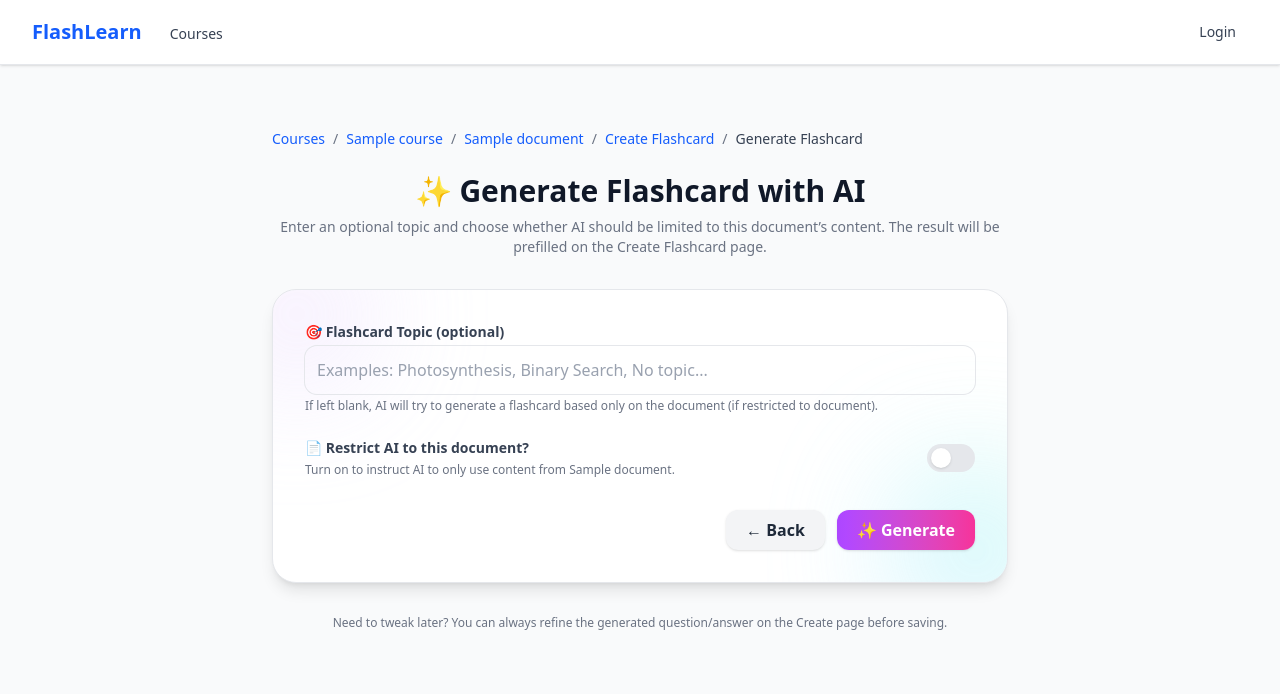
After one commit to eldrianayera/FlashLearn, a Django app: template src/core/templates/core/flashcard_generate.html in a window 1280 px wide. The commit adds this page. Shown: the top 694 px of the page. Run offline with Django 3.2, Linux system fonts and the light colour scheme; the template is opened without the code that fills it: most values are stand-ins (such as "Sample title", 1, 10 or a date in 2020); some libraries are stand-ins or nearby versions.

Commit message:
feat: add generate flashcard with AI feature

```diff
--- a/src/core/models.py
+++ b/src/core/models.py
@@ -39,8 +39,8 @@ class Document(models.Model):
         return self.name
 
 class Flashcard(models.Model):
-    question = models.CharField(max_length=50)
-    answer = models.CharField(max_length=100)
+    question = models.CharField(max_length=1000)
+    answer = models.CharField(max_length=1000)
     document = models.ForeignKey(Document, related_name='flashcards', on_delete=models.CASCADE)
     user = models.ForeignKey(User, on_delete=models.CASCADE, related_name='flashcards')
 
--- a/src/core/templates/core/flashcard_form.html
+++ b/src/core/templates/core/flashcard_form.html
@@ -70,8 +70,9 @@
         <!-- Actions -->
         <div class="flex items-center justify-end gap-3 pt-4">
           <!-- Generate with AI -->
-          <button type="button" class="inline-flex items-center gap-2 px-5 py-2 rounded-xl bg-gradient-to-r from-purple-500 to-pink-500 text-white font-semibold shadow hover:from-purple-600 hover:to-pink-600 focus:outline-none focus:ring-2 focus:ring-purple-400 transition-all">🤖 Generate with AI</button>
-
+          <form action="{% url 'flashcard-generate' document.pk %}" method="post">
+            <a href="{% url 'flashcard-generate' document.pk %}" class="inline-flex items-center gap-2 px-5 py-2 rounded-xl bg-gradient-to-r from-purple-500 to-pink-500 text-white font-semibold shadow hover:from-purple-600 hover:to-pink-600 focus:outline-none focus:ring-2 focus:ring-purple-400 transition-all">🤖 Generate with AI</a>
+          </form>
           <!-- Save/Create -->
           <button type="submit" class="inline-flex items-center gap-2 px-5 py-2 rounded-xl bg-blue-600 text-white font-semibold shadow hover:bg-blue-700 focus:outline-none focus:ring-2 focus:ring-blue-400 transition-all">
             {% if update %}
--- /dev/null
+++ b/src/core/templates/core/flashcard_generate.html
@@ -0,0 +1,93 @@
+{% extends 'base.html' %}
+
+{% block title %}
+  Generate Flashcard · {{ document.name }}
+{% endblock %}
+
+{% block content %}
+  <div class="max-w-3xl mx-auto py-10 px-4">
+    <!-- Breadcrumb -->
+    <nav class="text-sm mb-6">
+      <ol class="flex space-x-2 text-gray-500">
+        <li>
+          <a href="{% url 'courses' %}" class="hover:underline text-blue-600">Courses</a>
+        </li>
+        <li>/</li>
+        <li>
+          <a href="{% url 'course-detail' document.course.slug %}" class="hover:underline text-blue-600">{{ document.course.name }}</a>
+        </li>
+        <li>/</li>
+        <li>
+          <a href="{% url 'document-detail' document.pk %}" class="hover:underline text-blue-600">{{ document.name }}</a>
+        </li>
+        <li>/</li>
+        <li>
+          <a href="{% url 'flashcard-create' document.pk %}" class="hover:underline text-blue-600"> Create Flashcard </a>
+        </li>
+        <li>/</li>
+        <li class="text-gray-700 font-medium">Generate Flashcard</li>
+      </ol>
+    </nav>
+
+    <!-- Header -->
+    <div class="mb-8 text-center">
+      <h1 class="text-3xl font-extrabold text-gray-900 flex items-center justify-center gap-2">✨ Generate Flashcard with AI</h1>
+      <p class="text-sm text-gray-500 mt-2">Enter an optional topic and choose whether AI should be limited to this document’s content. The result will be prefilled on the Create Flashcard page.</p>
+    </div>
+
+    <!-- Card -->
+    <div class="relative rounded-3xl border border-gray-200 bg-white shadow-lg overflow-hidden">
+      <!-- playful glow background -->
+      <div class="pointer-events-none absolute -top-10 -left-10 h-32 w-32 rounded-full bg-gradient-to-br from-pink-200 via-purple-200 to-indigo-200 opacity-60 blur-3xl"></div>
+      <div class="pointer-events-none absolute -bottom-12 -right-12 h-40 w-40 rounded-full bg-gradient-to-tr from-blue-200 via-cyan-200 to-emerald-200 opacity-60 blur-3xl"></div>
+
+      <form method="post" class="relative p-8 space-y-6 z-10">
+        {% csrf_token %}
+
+        {% if error %}
+          <div class="rounded-xl border border-red-200 bg-red-50 p-4 text-red-800 text-sm font-medium shadow-sm">{{ error }}</div>
+        {% endif %}
+
+        <!-- Topic -->
+        <div>
+          <label for="topic" class="block text-sm font-semibold text-gray-700 mb-1">🎯 Flashcard Topic (optional)</label>
+          <input id="topic" name="topic" type="text" value="{{ request.POST.topic|default_if_none:'' }}" placeholder="Examples: Photosynthesis, Binary Search, No topic..." class="w-full rounded-xl border-gray-300 text-gray-900 placeholder-gray-400 p-3 ring-1 ring-gray-200 focus:ring-2 focus:ring-indigo-400 focus:border-indigo-400 transition-all duration-200" />
+          <p class="mt-1 text-xs text-gray-500">If left blank, AI will try to generate a flashcard based only on the document (if restricted to document).</p>
+        </div>
+
+        <!-- From this document? -->
+        <div class="flex items-center justify-between gap-4">
+          <div>
+            <span class="block text-sm font-semibold text-gray-700 mb-1">📄 Restrict AI to this document?</span>
+            <p class="text-xs text-gray-500">
+              Turn on to instruct AI to only use content from <span class="font-medium">{{ document.name }}</span>.
+            </p>
+          </div>
+
+          <!-- pretty switch -->
+          <label class="relative inline-flex items-center cursor-pointer select-none">
+            <input type="checkbox" id="isDocumentLimited" name="isDocumentLimited" class="sr-only peer" />
+            <div class="w-12 h-7 bg-gray-200 peer-focus:outline-none rounded-full peer peer-checked:bg-indigo-500 transition-colors duration-200"></div>
+            <span class="absolute left-1 top-1 w-5 h-5 bg-white rounded-full shadow transform transition-transform duration-200 peer-checked:translate-x-5"></span>
+          </label>
+        </div>
+
+        {% comment %} <!-- Callout -->
+        <div class="rounded-xl border border-indigo-200 bg-indigo-50 p-4 text-indigo-900 text-sm">
+          🤖 <span class="font-medium">Tip:</span> After clicking <em>Generate</em>, you’ll be redirected back to the
+          <span class="font-medium">Create Flashcard</span> page with the question and answer fields already filled in. You can still edit before saving.
+        </div> {% endcomment %}
+
+        <!-- Actions -->
+        <div class="flex items-center justify-end gap-3 pt-2">
+          <a class="inline-flex items-center gap-2 px-5 py-2 rounded-xl bg-gray-100 text-gray-800 font-semibold shadow hover:bg-gray-200 focus:outline-none focus:ring-2 focus:ring-gray-300 transition-all">← Back</a>
+
+          <button type="submit" class="inline-flex items-center gap-2 px-5 py-2 rounded-xl bg-gradient-to-r from-purple-500 to-pink-500 text-white font-semibold shadow hover:from-purple-600 hover:to-pink-600 focus:outline-none focus:ring-2 focus:ring-purple-400 transition-all">✨ Generate</button>
+        </div>
+      </form>
+    </div>
+
+    <!-- Footer hint -->
+    <div class="mt-8 text-center text-xs text-gray-500">Need to tweak later? You can always refine the generated question/answer on the Create page before saving.</div>
+  </div>
+{% endblock %}
--- a/src/core/urls.py
+++ b/src/core/urls.py
@@ -16,5 +16,6 @@ urlpatterns = [
     path('documents/<int:pk>/flashcard/create/', views.FlashcardCreateView.as_view() , name="flashcard-create"),
     path('documents/<int:pk>/flashcard/delete/', views.FlashcardDeleteView.as_view() , name="flashcard-delete"),
     path('documents/<int:pk>/flashcard/update/', views.FlashcardUpdateView.as_view() , name="flashcard-update"),
+    path('documents/<int:pk>/flashcard/generate/', views.FlashcardGenerate.as_view() , name="flashcard-generate"),
     path('', views.LandingPageView.as_view() , name="home"),
 ]
--- a/src/static/output.css
+++ b/src/static/output.css
@@ -9,19 +9,15 @@
       "Courier New", monospace;
     --color-red-50: oklch(97.1% 0.013 17.38);
     --color-red-200: oklch(88.5% 0.062 18.334);
-    --color-red-300: oklch(80.8% 0.114 19.571);
     --color-red-400: oklch(70.4% 0.191 22.216);
     --color-red-500: oklch(63.7% 0.237 25.331);
     --color-red-600: oklch(57.7% 0.245 27.325);
     --color-red-700: oklch(50.5% 0.213 27.518);
     --color-red-800: oklch(44.4% 0.177 26.899);
-    --color-amber-400: oklch(82.8% 0.189 84.429);
     --color-amber-500: oklch(76.9% 0.188 70.08);
-    --color-amber-600: oklch(66.6% 0.179 58.318);
     --color-green-50: oklch(98.2% 0.018 155.826);
     --color-green-100: oklch(96.2% 0.044 156.743);
     --color-green-200: oklch(92.5% 0.084 155.995);
-    --color-green-700: oklch(52.7% 0.154 150.069);
     --color-green-800: oklch(44.8% 0.119 151.328);
     --color-green-900: oklch(39.3% 0.095 152.535);
     --color-emerald-50: oklch(97.9% 0.021 166.113);
@@ -29,10 +25,10 @@
     --color-emerald-200: oklch(90.5% 0.093 164.15);
     --color-emerald-700: oklch(50.8% 0.118 165.612);
     --color-emerald-900: oklch(37.8% 0.077 168.94);
+    --color-cyan-200: oklch(91.7% 0.08 205.041);
     --color-blue-50: oklch(97% 0.014 254.604);
     --color-blue-100: oklch(93.2% 0.032 255.585);
     --color-blue-200: oklch(88.2% 0.059 254.128);
-    --color-blue-300: oklch(80.9% 0.105 251.813);
     --color-blue-400: oklch(70.7% 0.165 254.624);
     --color-blue-500: oklch(62.3% 0.214 259.815);
     --color-blue-600: oklch(54.6% 0.245 262.881);
@@ -67,7 +63,6 @@
     --color-gray-700: oklch(37.3% 0.034 259.733);
     --color-gray-800: oklch(27.8% 0.033 256.848);
     --color-gray-900: oklch(21% 0.034 264.665);
-    --color-black: #000;
     --color-white: #fff;
     --spacing: 0.25rem;
     --container-sm: 24rem;
@@ -97,7 +92,6 @@
     --font-weight-bold: 700;
     --font-weight-extrabold: 800;
     --leading-relaxed: 1.625;
-    --radius-sm: 0.25rem;
     --radius-md: 0.375rem;
     --radius-lg: 0.5rem;
     --radius-xl: 0.75rem;
@@ -266,6 +260,17 @@
   .pointer-events-none {
     pointer-events: none;
   }
+  .sr-only {
+    position: absolute;
+    width: 1px;
+    height: 1px;
+    padding: 0;
+    margin: -1px;
+    overflow: hidden;
+    clip-path: inset(50%);
+    white-space: nowrap;
+    border-width: 0;
+  }
   .absolute {
     position: absolute;
   }
@@ -302,6 +307,9 @@
   .-right-10 {
     right: calc(var(--spacing) * -10);
   }
+  .-right-12 {
+    right: calc(var(--spacing) * -12);
+  }
   .right-3 {
     right: calc(var(--spacing) * 3);
   }
@@ -311,18 +319,21 @@
   .-bottom-8 {
     bottom: calc(var(--spacing) * -8);
   }
+  .-bottom-12 {
+    bottom: calc(var(--spacing) * -12);
+  }
   .bottom-6 {
     bottom: calc(var(--spacing) * 6);
   }
   .-left-10 {
     left: calc(var(--spacing) * -10);
   }
+  .left-1 {
+    left: calc(var(--spacing) * 1);
+  }
   .left-5 {
     left: calc(var(--spacing) * 5);
   }
-  .-z-10 {
-    z-index: calc(10 * -1);
-  }
   .z-10 {
     z-index: 10;
   }
@@ -449,6 +454,12 @@
   .h-4 {
     height: calc(var(--spacing) * 4);
   }
+  .h-5 {
+    height: calc(var(--spacing) * 5);
+  }
+  .h-7 {
+    height: calc(var(--spacing) * 7);
+  }
   .h-14 {
     height: calc(var(--spacing) * 14);
   }
@@ -464,6 +475,9 @@
   .h-32 {
     height: calc(var(--spacing) * 32);
   }
+  .h-40 {
+    height: calc(var(--spacing) * 40);
+  }
   .h-px {
     height: 1px;
   }
@@ -479,6 +493,12 @@
   .w-4 {
     width: calc(var(--spacing) * 4);
   }
+  .w-5 {
+    width: calc(var(--spacing) * 5);
+  }
+  .w-12 {
+    width: calc(var(--spacing) * 12);
+  }
   .w-14 {
     width: calc(var(--spacing) * 14);
   }
@@ -494,6 +514,9 @@
   .w-32 {
     width: calc(var(--spacing) * 32);
   }
+  .w-40 {
+    width: calc(var(--spacing) * 40);
+  }
   .w-full {
     width: 100%;
   }
@@ -539,18 +558,14 @@
     --tw-translate-y: calc(calc(1/2 * 100%) * -1);
     translate: var(--tw-translate-x) var(--tw-translate-y);
   }
-  .-translate-y-6 {
-    --tw-translate-y: calc(var(--spacing) * -6);
-    translate: var(--tw-translate-x) var(--tw-translate-y);
+  .transform {
+    transform: var(--tw-rotate-x,) var(--tw-rotate-y,) var(--tw-rotate-z,) var(--tw-skew-x,) var(--tw-skew-y,);
   }
   .cursor-pointer {
     cursor: pointer;
   }
   .resize {
     resize: both;
-  }
-  .grid-cols-2 {
-    grid-template-columns: repeat(2, minmax(0, 1fr));
   }
   .flex-col {
     flex-direction: column;
@@ -662,17 +677,10 @@
   .rounded-md {
     border-radius: var(--radius-md);
   }
-  .rounded-sm {
-    border-radius: var(--radius-sm);
-  }
   .rounded-xl {
     border-radius: var(--radius-xl);
   }
   .border {
-    border-style: var(--tw-border-style);
-    border-width: 1px;
-  }
-  .border-1 {
     border-style: var(--tw-border-style);
     border-width: 1px;
   }
@@ -800,8 +796,16 @@
     --tw-gradient-position: to right in oklab;
     background-image: linear-gradient(var(--tw-gradient-stops));
   }
+  .bg-gradient-to-tr {
+    --tw-gradient-position: to top right in oklab;
+    background-image: linear-gradient(var(--tw-gradient-stops));
+  }
   .bg-\[radial-gradient\(ellipse_at_top\,_var\(--tw-gradient-stops\)\)\] {
     background-image: radial-gradient(ellipse at top, var(--tw-gradient-stops));
+  }
+  .from-blue-200 {
+    --tw-gradient-from: var(--color-blue-200);
+    --tw-gradient-stops: var(--tw-gradient-via-stops, var(--tw-gradient-position), var(--tw-gradient-from) var(--tw-gradient-from-position), var(--tw-gradient-to) var(--tw-gradient-to-position));
   }
   .from-blue-600 {
     --tw-gradient-from: var(--color-blue-600);
@@ -817,10 +821,6 @@
   }
   .from-pink-200 {
     --tw-gradient-from: var(--color-pink-200);
-    --tw-gradient-stops: var(--tw-gradient-via-stops, var(--tw-gradient-position), var(--tw-gradient-from) var(--tw-gradient-from-position), var(--tw-gradient-to) var(--tw-gradient-to-position));
-  }
-  .from-pink-500 {
-    --tw-gradient-from: var(--color-pink-500);
     --tw-gradient-stops: var(--tw-gradient-via-stops, var(--tw-gradient-position), var(--tw-gradient-from) var(--tw-gradient-from-position), var(--tw-gradient-to) var(--tw-gradient-to-position));
   }
   .from-purple-500 {
@@ -842,6 +842,11 @@
     }
     --tw-gradient-stops: var(--tw-gradient-via-stops, var(--tw-gradient-position), var(--tw-gradient-from) var(--tw-gradient-from-position), var(--tw-gradient-to) var(--tw-gradient-to-position));
   }
+  .via-cyan-200 {
+    --tw-gradient-via: var(--color-cyan-200);
+    --tw-gradient-via-stops: var(--tw-gradient-position), var(--tw-gradient-from) var(--tw-gradient-from-position), var(--tw-gradient-via) var(--tw-gradient-via-position), var(--tw-gradient-to) var(--tw-gradient-to-position);
+    --tw-gradient-stops: var(--tw-gradient-via-stops);
+  }
   .via-gray-200 {
     --tw-gradient-via: var(--color-gray-200);
     --tw-gradient-via-stops: var(--tw-gradient-position), var(--tw-gradient-from) var(--tw-gradient-from-position), var(--tw-gradient-via) var(--tw-gradient-via-position), var(--tw-gradient-to) var(--tw-gradient-to-position);
@@ -870,14 +875,14 @@
     --tw-gradient-via-stops: var(--tw-gradient-position), var(--tw-gradient-from) var(--tw-gradient-from-position), var(--tw-gradient-via) var(--tw-gradient-via-position), var(--tw-gradient-to) var(--tw-gradient-to-position);
     --tw-gradient-stops: var(--tw-gradient-via-stops);
   }
+  .to-emerald-200 {
+    --tw-gradient-to: var(--color-emerald-200);
+    --tw-gradient-stops: var(--tw-gradient-via-stops, var(--tw-gradient-position), var(--tw-gradient-from) var(--tw-gradient-from-position), var(--tw-gradient-to) var(--tw-gradient-to-position));
+  }
   .to-indigo-200 {
     --tw-gradient-to: var(--color-indigo-200);
     --tw-gradient-stops: var(--tw-gradient-via-stops, var(--tw-gradient-position), var(--tw-gradient-from) var(--tw-gradient-from-position), var(--tw-gradient-to) var(--tw-gradient-to-position));
   }
-  .to-indigo-500 {
-    --tw-gradient-to: var(--color-indigo-500);
-    --tw-gradient-stops: var(--tw-gradient-via-stops, var(--tw-gradient-position), var(--tw-gradient-from) var(--tw-gradient-from-position), var(--tw-gradient-to) var(--tw-gradient-to-position));
-  }
   .to-pink-100 {
     --tw-gradient-to: var(--color-pink-100);
     --tw-gradient-stops: var(--tw-gradient-via-stops, var(--tw-gradient-position), var(--tw-gradient-from) var(--tw-gradient-from-position), var(--tw-gradient-to) var(--tw-gradient-to-position));
@@ -1238,21 +1237,37 @@
     --tw-duration: 300ms;
     transition-duration: 300ms;
   }
+  .select-none {
+    -webkit-user-select: none;
+    user-select: none;
+  }
   .group-open\:rotate-180 {
     &:is(:where(.group):is([open], :popover-open, :open) *) {
       rotate: 180deg;
     }
   }
-  .group-open\:bg-gray-50 {
-    &:is(:where(.group):is([open], :popover-open, :open) *) {
-      background-color: var(--color-gray-50);
-    }
-  }
   .group-hover\:text-blue-700 {
     &:is(:where(.group):hover *) {
       @media (hover: hover) {
         color: var(--color-blue-700);
       }
+    }
+  }
+  .peer-checked\:translate-x-5 {
+    &:is(:where(.peer):checked ~ *) {
+      --tw-translate-x: calc(var(--spacing) * 5);
+      translate: var(--tw-translate-x) var(--tw-translate-y);
+    }
+  }
+  .peer-checked\:bg-indigo-500 {
+    &:is(:where(.peer):checked ~ *) {
+      background-color: var(--color-indigo-500);
+    }
+  }
+  .peer-focus\:outline-none {
+    &:is(:where(.peer):focus ~ *) {
+      --tw-outline-style: none;
+      outline-style: none;
     }
   }
   .file\:mr-4 {
@@ -1718,6 +1661,26 @@
   inherits: false;
   initial-value: 0;
 }
+@property --tw-rotate-x {
+  syntax: "*";
+  inherits: false;
+}
+@property --tw-rotate-y {
+  syntax: "*";
+  inherits: false;
+}
+@property --tw-rotate-z {
+  syntax: "*";
+  inherits: false;
+}
+@property --tw-skew-x {
+  syntax: "*";
+  inherits: false;
+}
+@property --tw-skew-y {
+  syntax: "*";
+  inherits: false;
+}
 @property --tw-space-y-reverse {
   syntax: "*";
   inherits: false;
@@ -1916,6 +1879,11 @@
       --tw-translate-x: 0;
       --tw-translate-y: 0;
       --tw-translate-z: 0;
+      --tw-rotate-x: initial;
+      --tw-rotate-y: initial;
+      --tw-rotate-z: initial;
+      --tw-skew-x: initial;
+      --tw-skew-y: initial;
       --tw-space-y-reverse: 0;
       --tw-space-x-reverse: 0;
       --tw-border-style: solid;
```
Also changed, not shown: other parts of src/static/output.css (+7 -107 lines), src/core/templates/core/document_detail_view.html (+10 -9 lines), src/core/views.py (+105 -3 lines).
